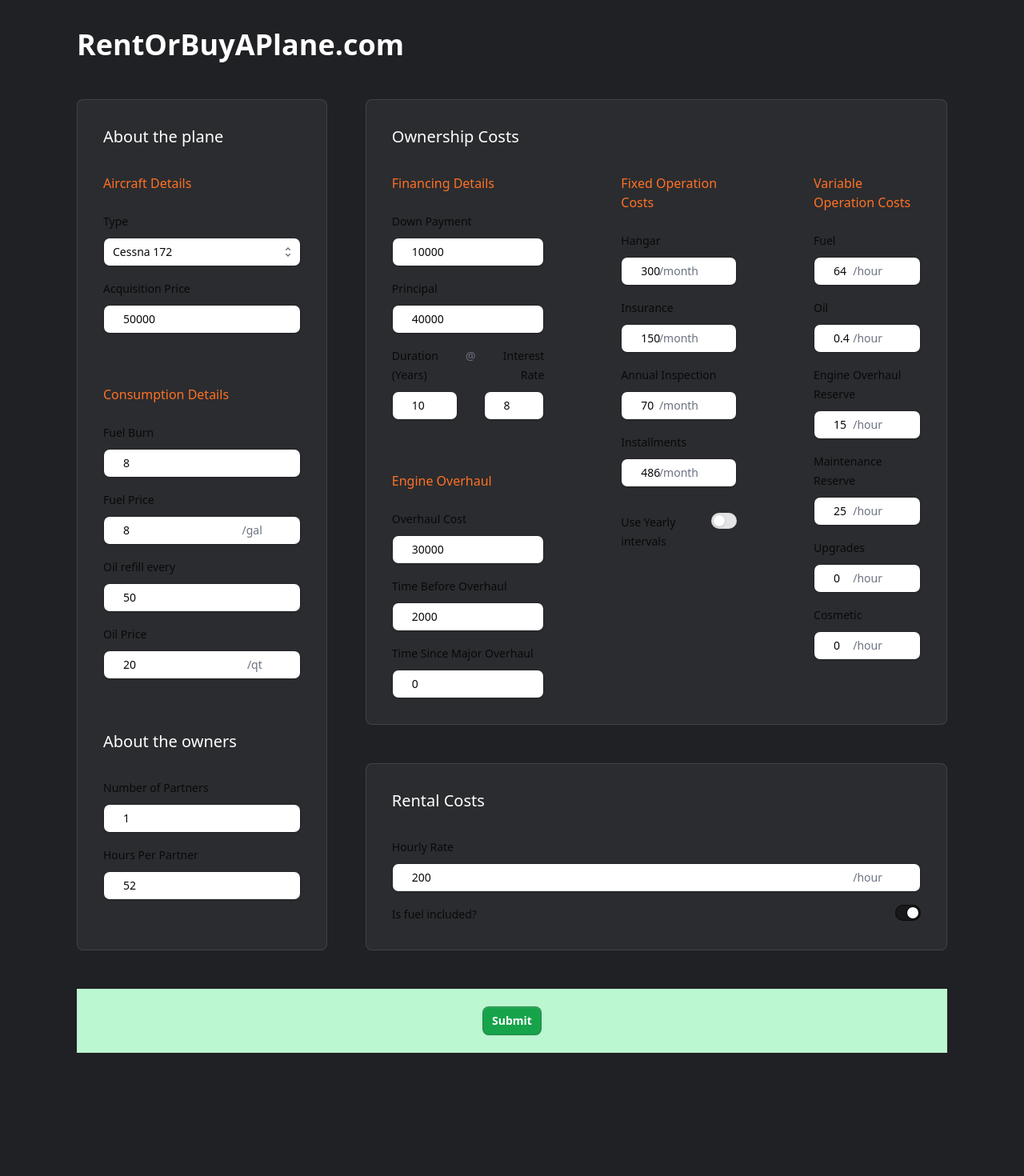
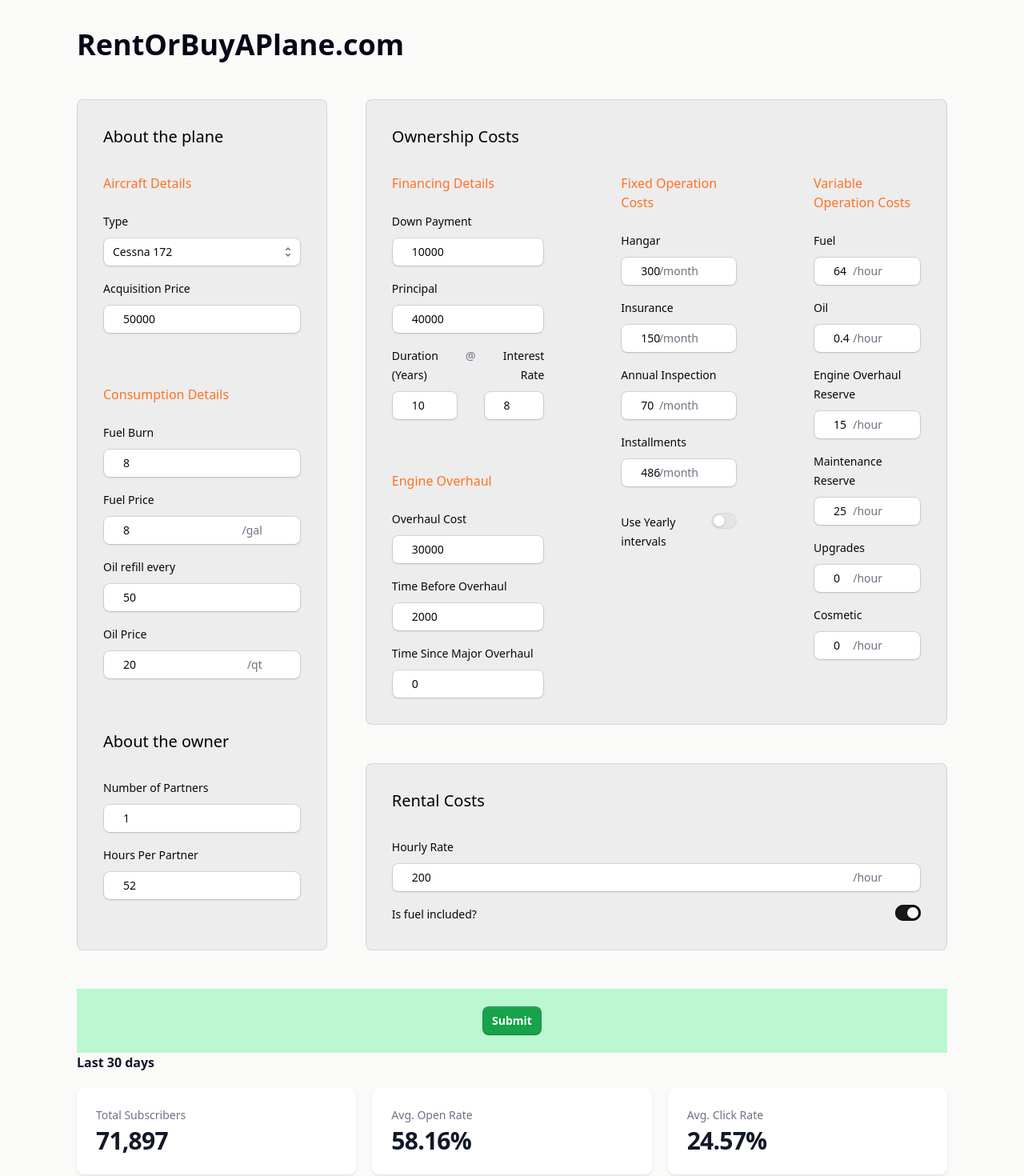
Before and after one commit to raccoonventures/rentorbuyaplane, a Next.js app: page / in a window 1280 px wide. Shown: the part 60-1530 px from the top of the page at 80% size. Before the commit the page ends 1472 px from the top, so only its background shows below. Built offline with nearby package versions, Linux system fonts and the light colour scheme.

Commit message:
feat: light mode

```diff
--- a/app/layout.tsx
+++ b/app/layout.tsx
@@ -13,7 +13,7 @@
 }>) {
 	return (
 		<html lang="en">
-			<body className="bg-[#202124]">{children}</body>
+			<body className="bg-stone-50 dark:bg-[#202124]">{children}</body>
 		</html>
 	);
 }
--- a/app/page.tsx
+++ b/app/page.tsx
@@ -4,7 +4,7 @@
 	return (
 		<main className="grid min-h-screen grid-flow-row items-center justify-center p-24">
 			<section className="pb-12">
-				<h1 className="text-4xl font-bold text-white">RentOrBuyAPlane.com</h1>
+				<h1 className="text-4xl font-bold text-slate-950 dark:text-white">RentOrBuyAPlane.com</h1>
 			</section>
 			<Calculator />
 		</main>
--- a/components/Calculator.tsx
+++ b/components/Calculator.tsx
@@ -20,12 +20,6 @@
 import { Field as HeadlessField } from '@headlessui/react';
 import { useEffect, useMemo, useState } from 'react';
 
-import {
-	Alert,
-	AlertActions,
-	AlertDescription,
-	AlertTitle,
-} from '@/catalyst/alert';
 import { Button } from '@/catalyst/button';
 import { ErrorMessage, Label } from '@/catalyst/fieldset';
 import { Input } from '@/catalyst/input';
@@ -288,6 +282,9 @@
 				},
 			}));
 		}
+
+		// Logic for calculating the final output
+
 	}, [
 		formData.aircraft?.fuelBurn,
 		formData.aircraft?.oilRefill,
@@ -340,14 +337,21 @@
 		console.log(formData);
 	};
 
+	const stats = [
+    { name: 'Total Subscribers', stat: '71,897' },
+    { name: 'Avg. Open Rate', stat: '58.16%' },
+    { name: 'Avg. Click Rate', stat: '24.57%' },
+  ]
+
 	return (
     <>
+      {/* Calculator */}
       <form onSubmit={handleSubmit}>
         <div className="grid grid-flow-col items-start gap-12 pb-12">
           {/* LEFT */}
-					<div className="grid h-full grid-flow-row content-start items-start gap-16 rounded-lg border border-white/10 bg-white/5 p-8 hover:border-white/20">
+          <div className="grid h-full grid-flow-row content-start items-start gap-16 rounded-lg border border-black/10 bg-slate-950/5 hover:border-black/20 dark:border-white/10 dark:bg-white/5 p-8 dark:hover:border-white/20">
             <div className="grid grid-flow-row gap-8">
-							<h1 className="text-xl text-white">About the plane</h1>
+              <h1 className="text-xl dark:text-white">About the plane</h1>
               <div className="grid grid-flow-row gap-16">
                 {/* Aircraft Details */}
                 <div className="grid grid-flow-row gap-6">
@@ -463,7 +467,9 @@
               </div>
             </div>
             <div className="grid grid-flow-row gap-8">
-							<h1 className="text-xl text-white">About the owners</h1>
+              <h1 className="text-xl dark:text-white">
+                About the owner{(formData?.partners?.number ?? 0) > 1 ? 's' : ''}
+              </h1>
               {/* Partnership Details */}
 
               <div className="grid grid-flow-row gap-4">
@@ -471,7 +477,9 @@
                   <Label>Number of Partners</Label>
                   <div className="relative">
                     <div className="pointer-events-none absolute inset-y-0 right-0 flex items-center pr-12">
-											<span className="text-gray-500 sm:text-sm">Partners</span>
+                      <span className="text-gray-500 sm:text-sm">
+                        Partner{(formData?.partners?.number ?? 0) > 1 ? 's' : ''}
+                      </span>
                     </div>
                     <Input
                       type="number"
@@ -503,8 +511,8 @@
           {/* RIGHT */}
           <div className="grid grid-flow-row gap-12">
             {/* OWNERSHIP COSTS */}
-						<div className="grid grid-flow-row items-start gap-8  rounded-lg border border-white/10 bg-white/5 p-8 hover:border-white/20">
-							<h1 className="text-xl text-white">Ownership Costs</h1>
+            <div className="grid grid-flow-row items-start gap-8  rounded-lg border border-black/10 bg-slate-950/5 hover:border-black/20 dark:border-white/10 dark:bg-white/5 p-8 dark:hover:border-white/20">
+              <h1 className="text-xl dark:text-white">Ownership Costs</h1>
               <div className="grid grid-flow-col content-start  items-start gap-24">
                 <div className="grid grid-flow-row gap-16">
                   {/* Financing Details */}
@@ -897,9 +905,9 @@
             </div>
 
             {/* RENTAL COSTS */}
-						<div className="rounded-lg border border-white/10 bg-white/5 p-8 hover:border-white/20">
+            <div className="rounded-lg border border-black/10 bg-slate-950/5 hover:border-black/20 dark:border-white/10 dark:bg-white/5 p-8 dark:hover:border-white/20">
               <div className="grid grid-flow-row gap-8">
-								<h1 className="text-xl text-white">Rental Costs</h1>
+                <h1 className="text-xl dark:text-white">Rental Costs</h1>
                 <div className="grid grid-flow-row gap-4">
                   <HeadlessField className="grid grid-flow-row gap-2">
                     <Label>Hourly Rate</Label>
@@ -943,15 +951,27 @@
         </div>
       </form>
 
-			<Alert open={isOpen} onClose={setIsOpen}>
-				<AlertTitle>We got your message</AlertTitle>
-				<AlertDescription>We&apos;ll be in touch shortly</AlertDescription>
-				<AlertActions>
-					<Button plain onClick={() => setIsOpen(false)}>
-						Close
-					</Button>
-				</AlertActions>
-			</Alert>
+      {/* Output Results */}
+      <div>
+        <h3 className="text-base font-semibold leading-6 text-gray-900">
+          Last 30 days
+        </h3>
+        <dl className="mt-5 grid grid-cols-1 gap-5 sm:grid-cols-3">
+          {stats.map((item) => (
+            <div
+              key={item.name}
+              className="overflow-hidden rounded-lg bg-white px-4 py-5 shadow sm:p-6"
+            >
+              <dt className="truncate text-sm font-medium text-gray-500">
+                {item.name}
+              </dt>
+              <dd className="mt-1 text-3xl font-semibold tracking-tight text-gray-900">
+                {item.stat}
+              </dd>
+            </div>
+          ))}
+        </dl>
+      </div>
     </>
-	);
+  )
 }
```
Lines whose indentation alone changed are shown as unchanged.
